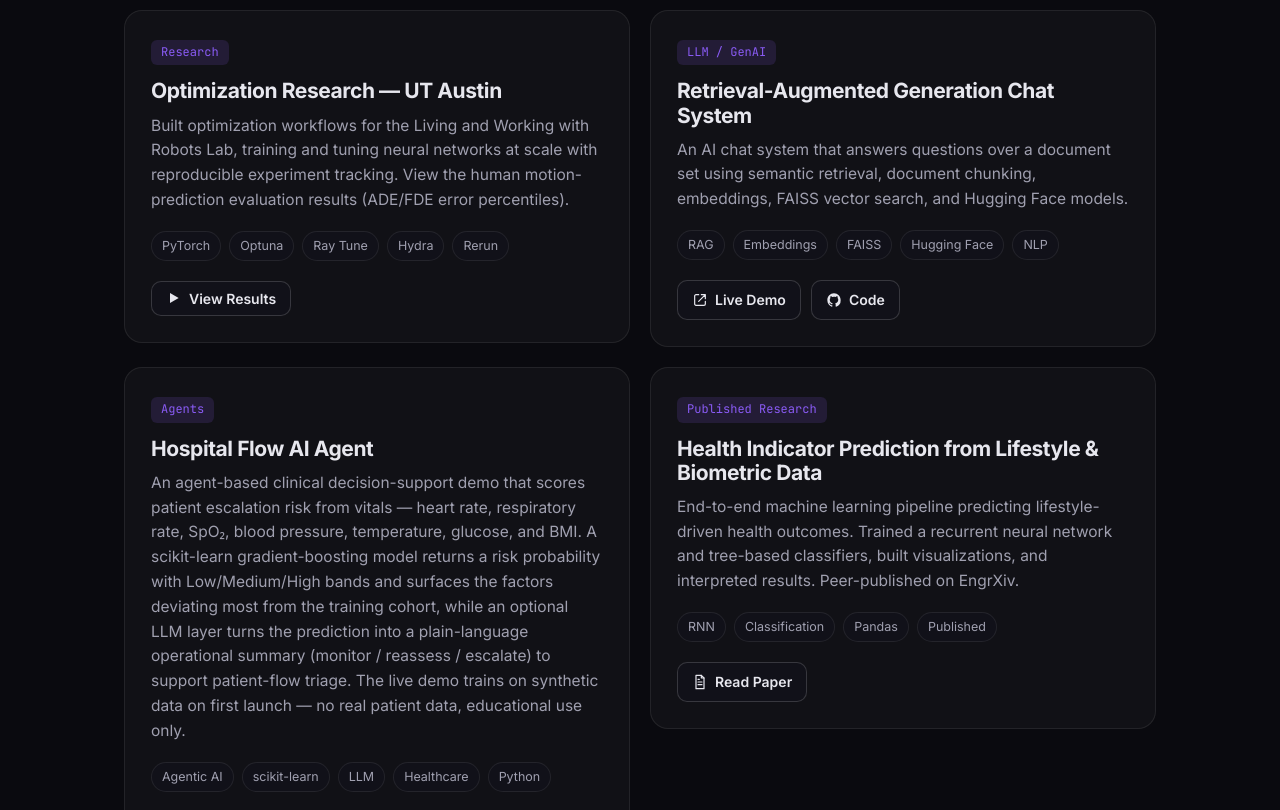
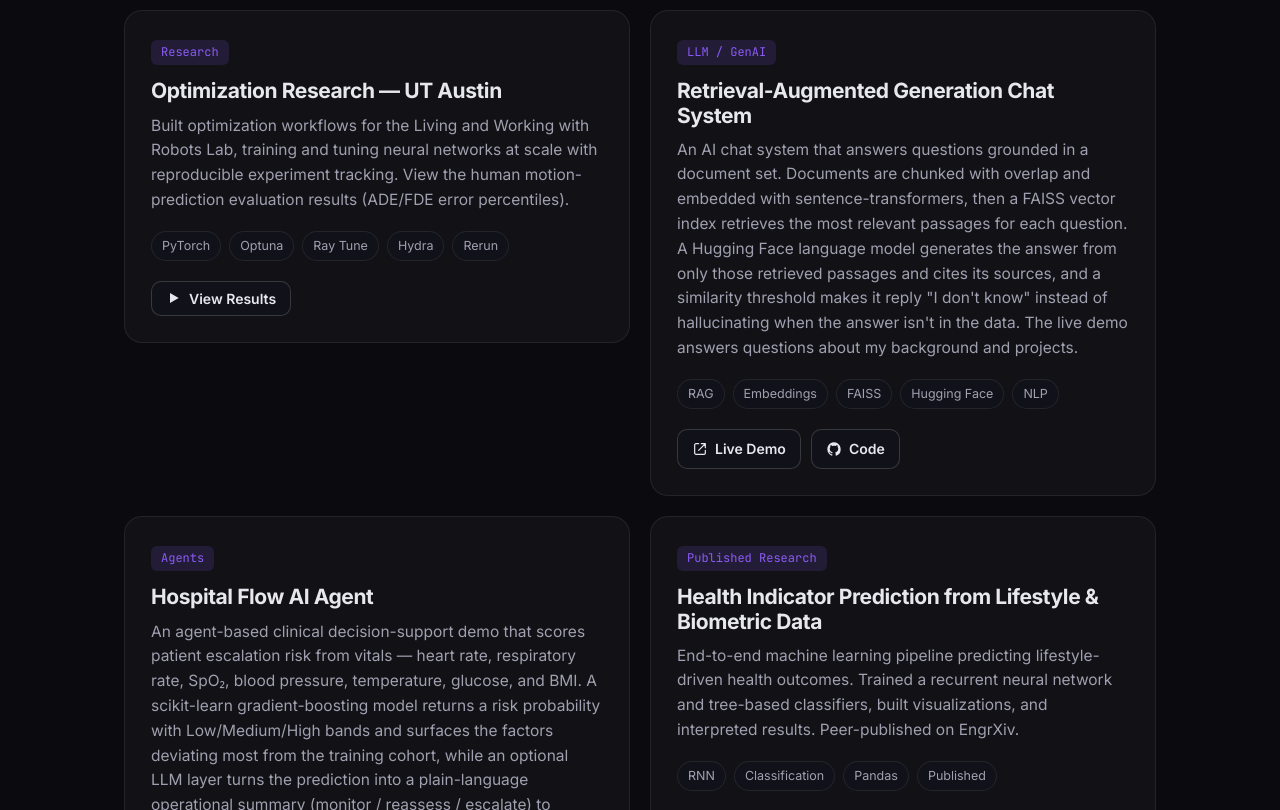
Before and after one commit to manuelapop/my-website, a React (Vite) app: page / in a window 1280 px wide. Shown: the part 1080-1890 px from the top of the page. Built offline with nearby package versions, Linux system fonts and the light colour scheme.

Commit message:
Expand RAG chat description

```diff
--- a/src/data.ts
+++ b/src/data.ts
@@ -79,7 +79,7 @@ export const aiProjects: Project[] = [
   {
     title: 'Retrieval-Augmented Generation Chat System',
     blurb:
-      'An AI chat system that answers questions over a document set using semantic retrieval, document chunking, embeddings, FAISS vector search, and Hugging Face models.',
+      'An AI chat system that answers questions grounded in a document set. Documents are chunked with overlap and embedded with sentence-transformers, then a FAISS vector index retrieves the most relevant passages for each question. A Hugging Face language model generates the answer from only those retrieved passages and cites its sources, and a similarity threshold makes it reply "I don\'t know" instead of hallucinating when the answer isn\'t in the data. The live demo answers questions about my background and projects.',
     tags: ['RAG', 'Embeddings', 'FAISS', 'Hugging Face', 'NLP'],
     highlight: 'LLM / GenAI',
     links: [
```
